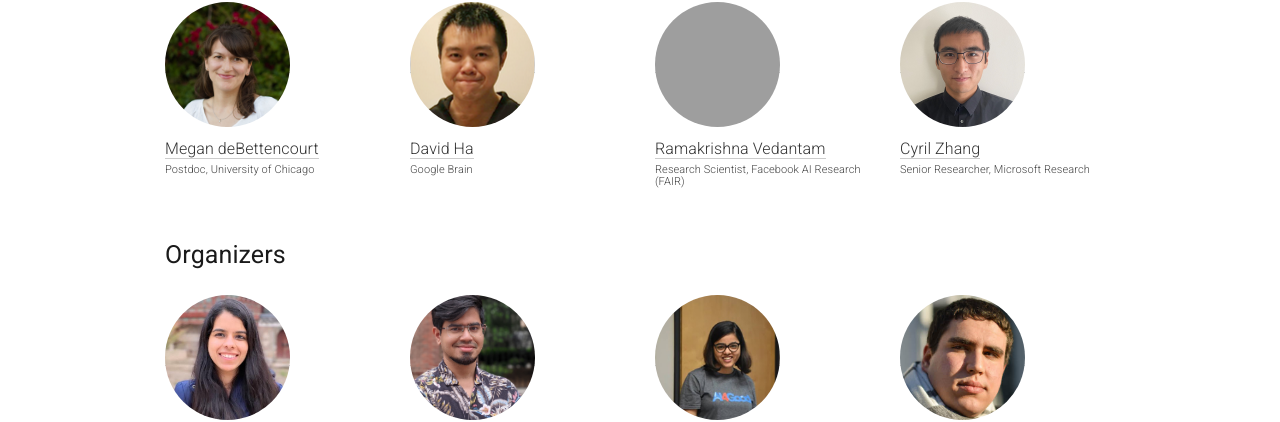
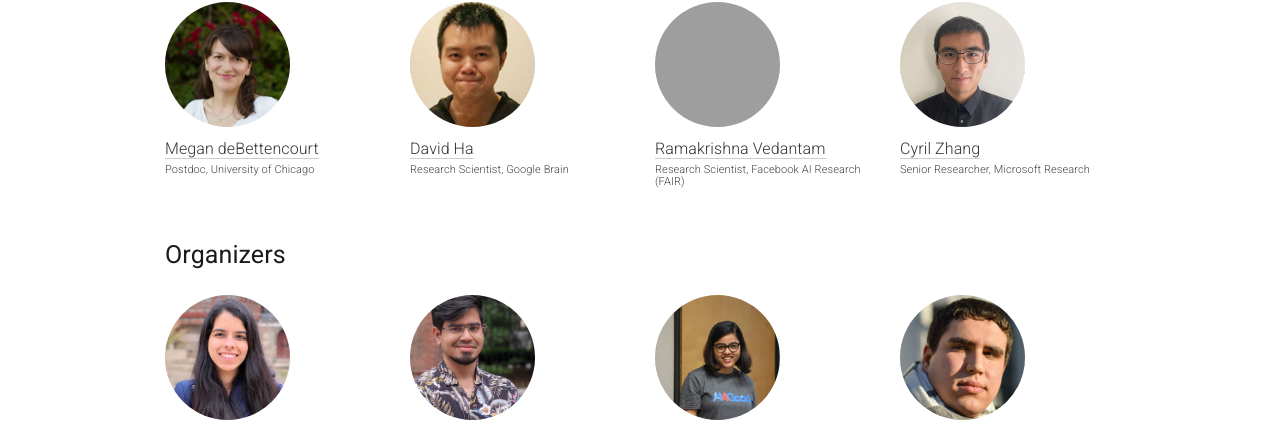
Before and after one commit to attention-learning-workshop/attention-learning-workshop.github.io, a Jekyll site: the page built from _pages/home_2022.md, in a window 1280 px wide and 900 px high, scrolled down 4262 px. Shown: the part 154-576 px from the top of the window. Built offline with Jekyll 4.4.1, drawn with Linux system fonts in a browser that asks for light colours; nearby versions of some CDN libraries; grey boxes are pictures that could not be loaded.

Commit message:
update David Ha affiliation

```diff
--- a/_data/panelists.yml
+++ b/_data/panelists.yml
@@ -7,7 +7,7 @@
 - name: David Ha
   url: https://research.google/people/105004/
   photo: DH.png
-  affil: Google Brain
+  affil: Research Scientist, Google Brain
   category: panelists
 
 - name: Ramakrishna Vedantam
```
